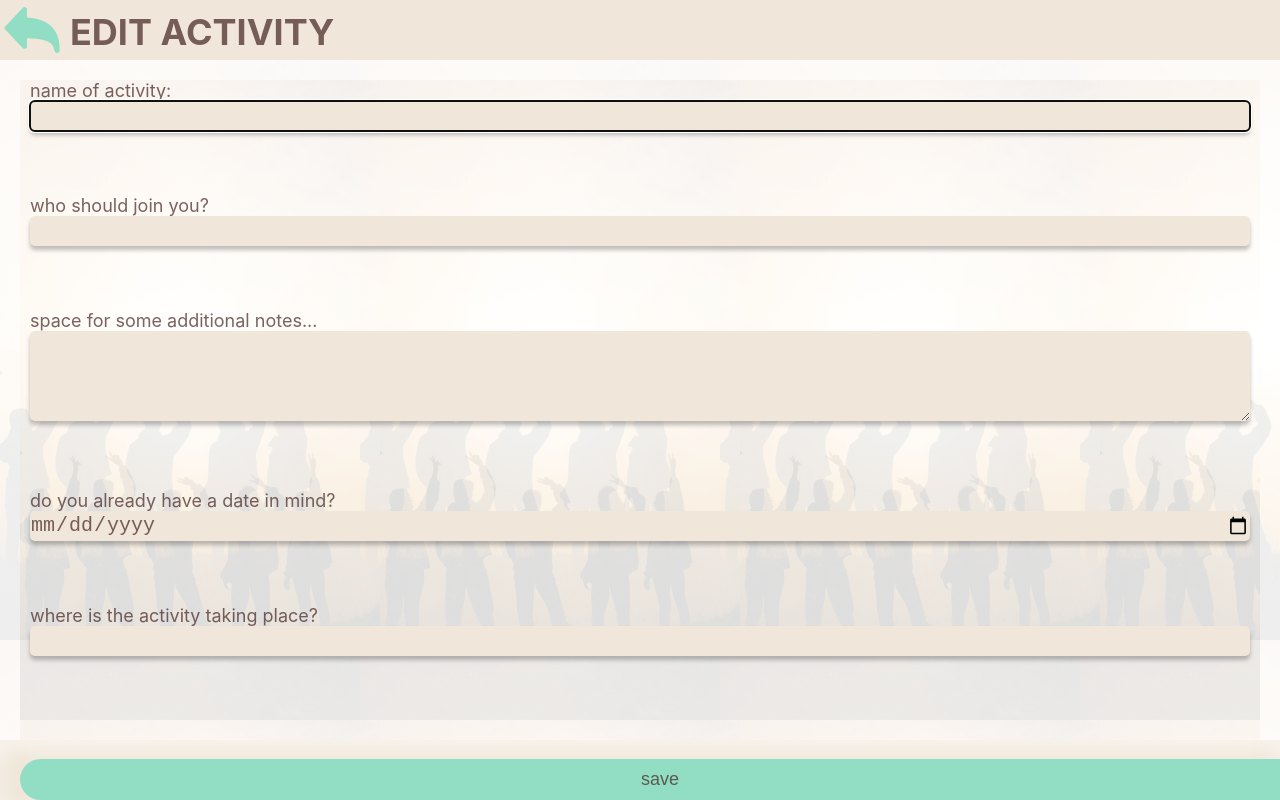
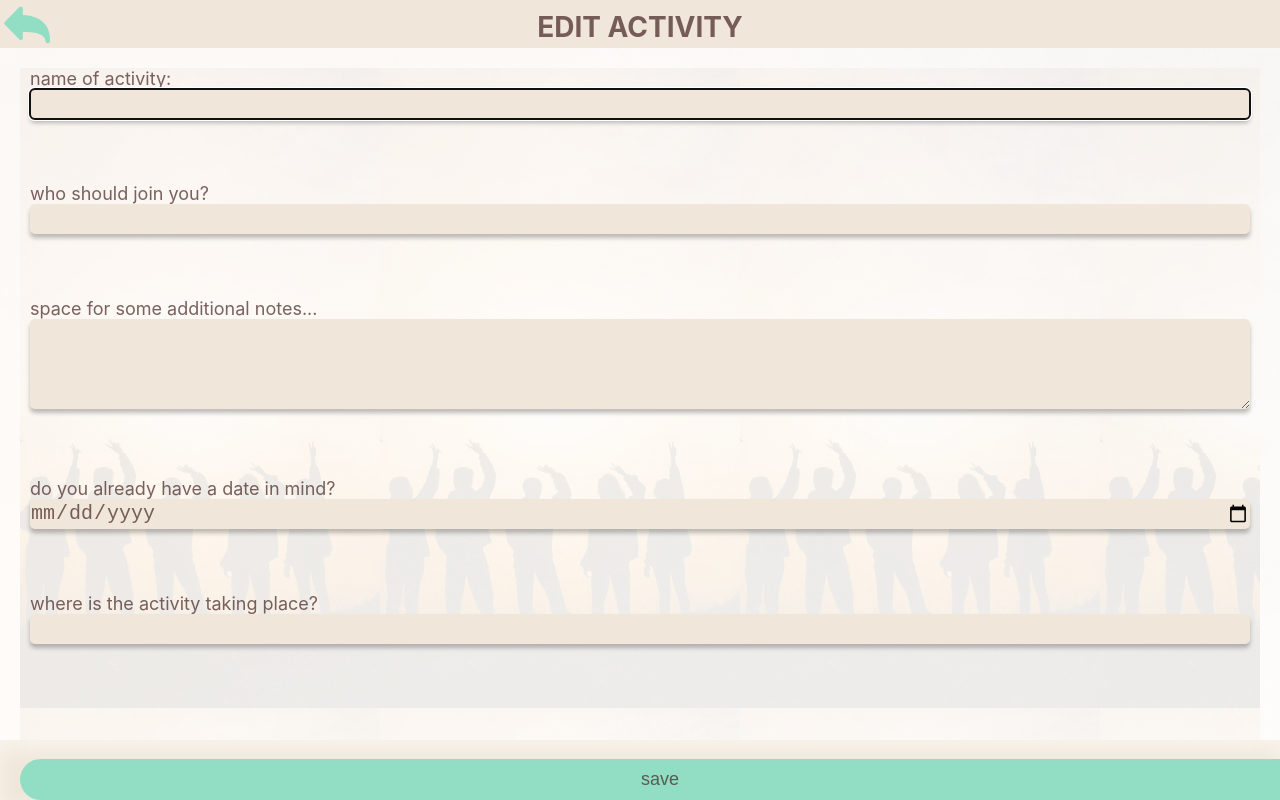
Before and after one commit to JelenadlS/capstone-project, a React (Create React App) app: page /1/1/1/editactivity in a window 1280 px wide. Built offline with nearby package versions, Linux system fonts and the light colour scheme.

Commit message:
Adjust header component

```diff
--- a/src/App.js
+++ b/src/App.js
@@ -28,8 +28,12 @@ export default function App() {
   return (
     <ErrorBoundary FallbackComponent={ErrorFallback}>
       <WrapperApp>
+        <Picture>
           <Routes>
-          <Route path="/" element={<MyFriendsPage activities={activities} />} />
+            <Route
+              path="/"
+              element={<MyFriendsPage activities={activities} />}
+            />
             <Route
               path="/:friendsName"
               element={
@@ -58,6 +62,7 @@ export default function App() {
               element={<NewActivityPage onAddActivity={onAddActivity} />}
             />
           </Routes>
+        </Picture>
       </WrapperApp>
     </ErrorBoundary>
   );
@@ -96,5 +101,9 @@ export default function App() {
 
 const WrapperApp = styled.div`
   height: 100vh;
+`;
+
+const Picture = styled.div`
   background-image: url(${backgroundpicture});
+  background-size: cover;
 `;
--- a/src/components/Header.js
+++ b/src/components/Header.js
@@ -15,13 +15,16 @@ const StyledHeader = styled.header`
   color: rgba(71, 39, 35, 0.72);
   position: sticky;
   top: 0px;
-  z-index: 2;
-  height: 60px;
+  z-index: 1;
+  height: 48px;
   overflow: hidden;
+  font-size: 14px;
+  text-align: center;
 `;
 
 const StyledTitle = styled.h1`
-  margin-left: 60px;
+  margin-left: 45px;
+  margin-right: 45px;
   overflow: hidden;
   text-overflow: ellipsis;
   white-space: nowrap;
--- a/src/pages/ActivityOverviewPage.js
+++ b/src/pages/ActivityOverviewPage.js
@@ -4,6 +4,7 @@ import gobackicon from '../images/goback.svg';
 import editicon from '../images/edit.svg';
 import styled from 'styled-components';
 import Footer from '../components/Footer';
+import backgroundpicture from '../images/background.svg';
 
 export default function ActivityOverviewPage({ activities }) {
   const navigate = useNavigate();
--- a/src/pages/EditActivityPage.js
+++ b/src/pages/EditActivityPage.js
@@ -15,6 +15,8 @@ export default function EditActivityPage({ activities, onEditActivity }) {
       <Header>
         Edit activity
         <Arrowback
+          width="40px"
+          height="40px"
           onClick={() =>
             navigate(`/${activityToEdit.friend}/${activityToEdit.activity}`)
           }
```
Also changed, not shown: src/images/goback.svg. Lines whose indentation alone changed are shown as unchanged.
